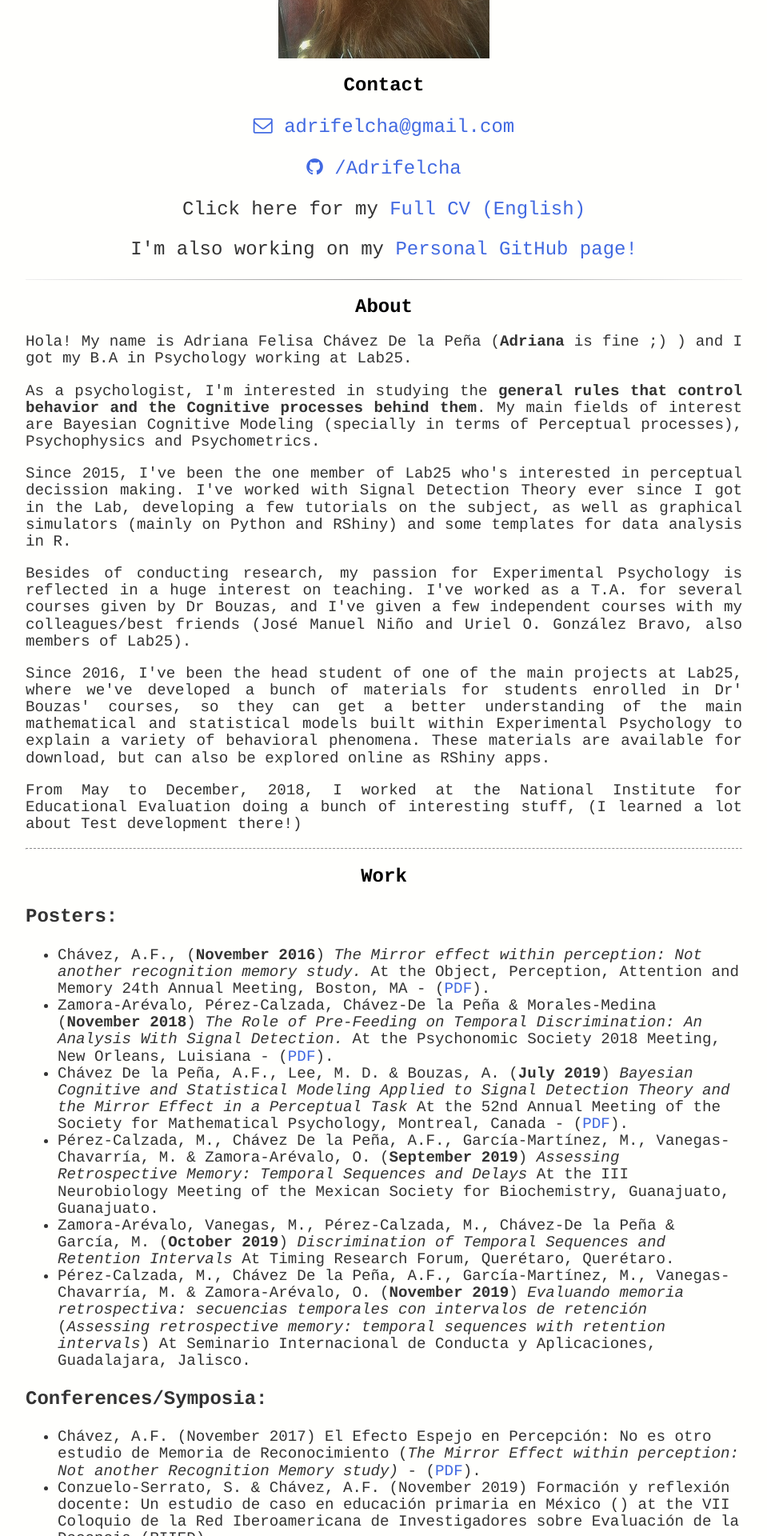
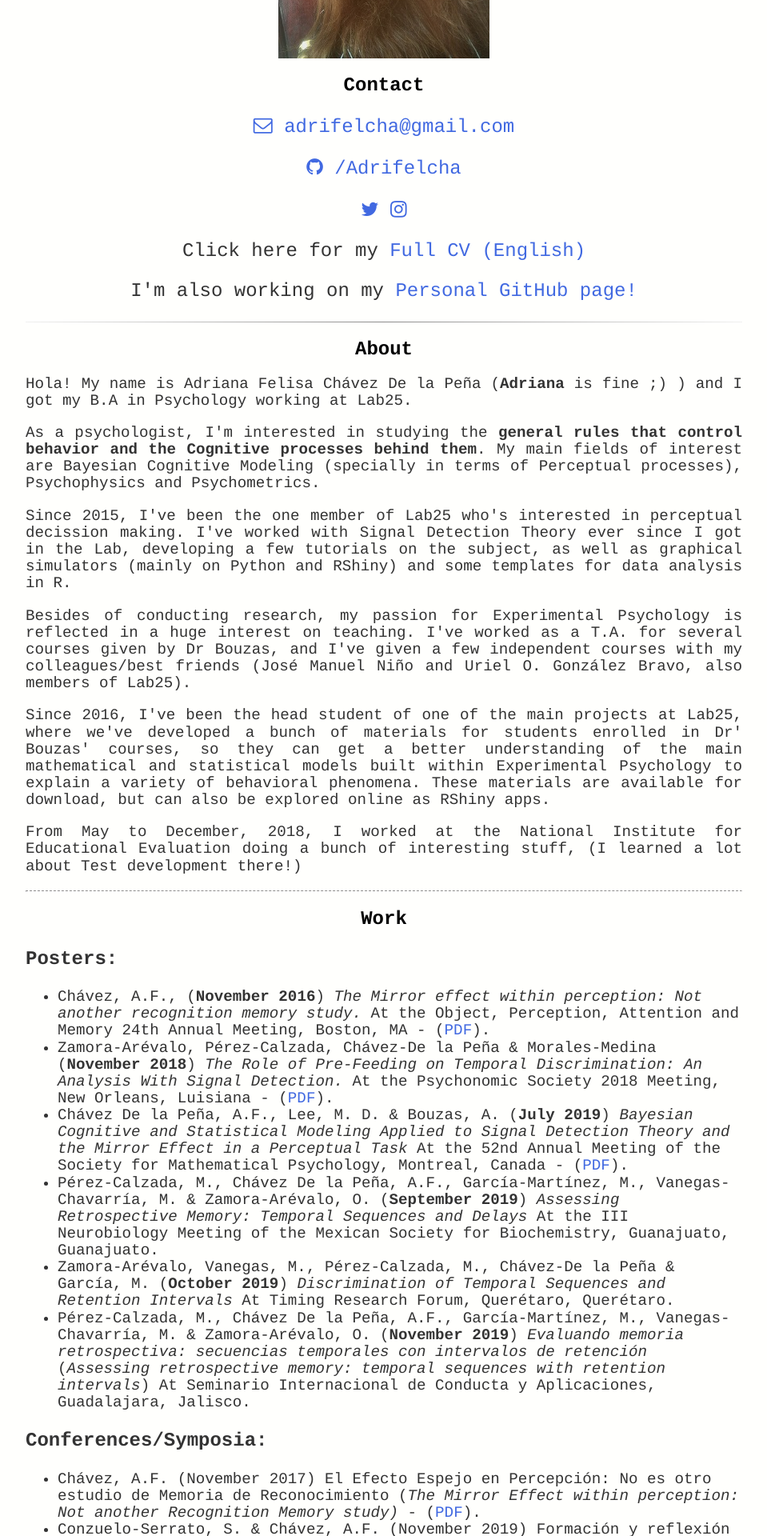
Before and after one commit to BouzasLab25/bouzaslab25.github.io, a Jekyll site: the page built from people/felisa.html, in a window 1280 px wide. Shown: the part 555-2475 px from the top of the page at 80% size, without its empty margins (160-1119 px from the left). Built offline with Jekyll 4.4.1, drawn with Linux system fonts in a browser that asks for light colours.

Commit message:
Update felisa.html

```diff
--- a/people/felisa.html
+++ b/people/felisa.html
@@ -17,6 +17,10 @@
  <p>
  <a class= 'link' href="https://github.com/Adrifelcha" target="_blank"><i class="fa fa-github"></i> /Adrifelcha</a><br>
   </p>
+  <p>
+ <a class='link' href="https://twitter.com/Adrifelcha" target="_blank"><i class="fa fa-twitter" aria-hidden="true"></i></a>
+ <a class='link' href="" target="_blank"><i class="fa fa-instagram" aria-hidden="true"></i></i></a>
+ </p>
   <p>
  Click here for my <a class='link' href="/documents/CV_FullFelisa.pdf" target="_blank"> Full CV (English) </a>
  </p>
```
